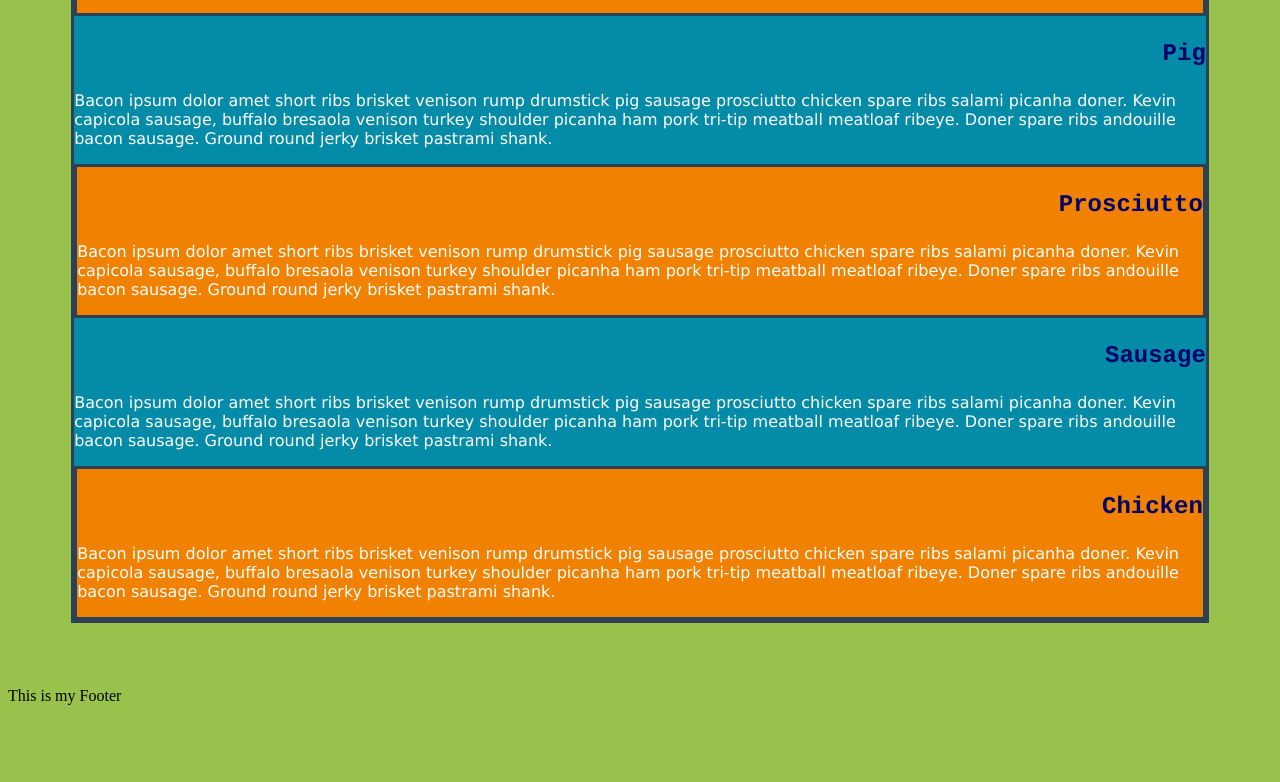
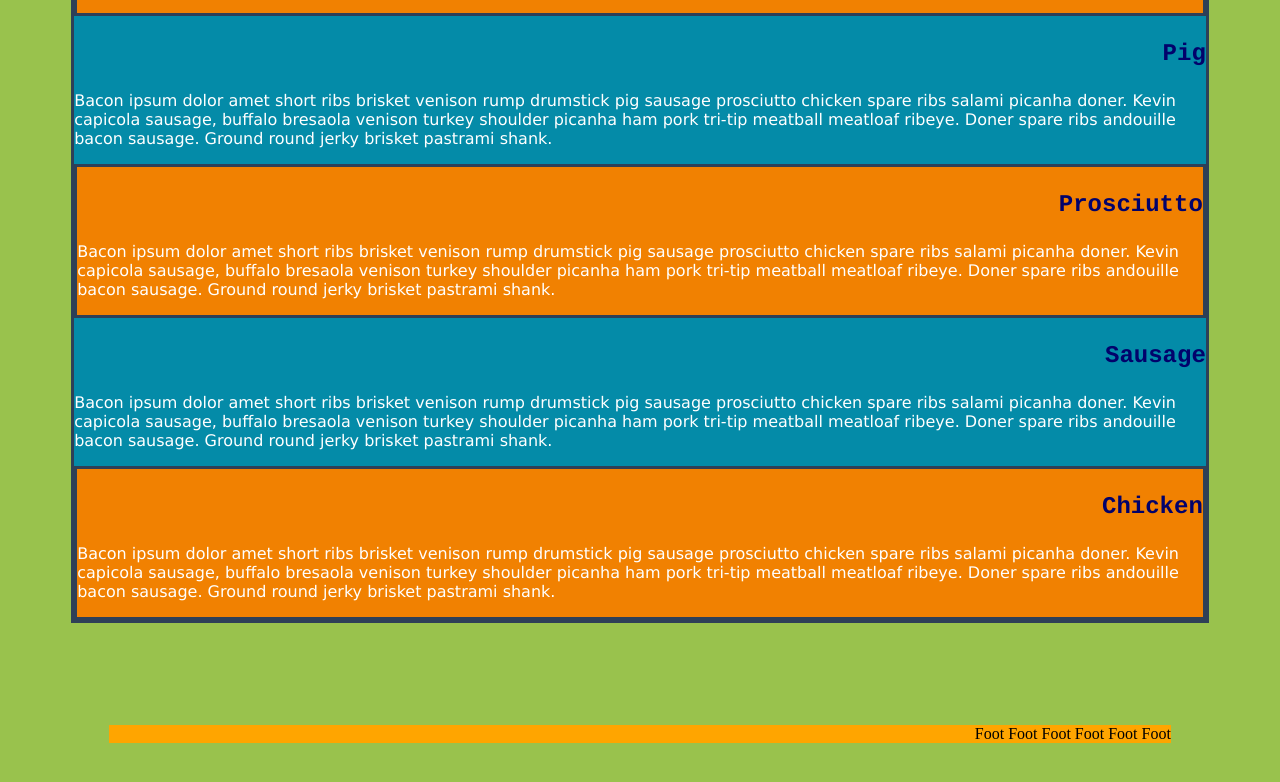
Before and after one commit to LandonTaylor-1/aca_web101_landon_taylor, a plain HTML site: page src/blog.html in a window 1280 px wide. Shown: the part 1106-1888 px from the top of the page. Before the commit the page ends 1819 px from the top, so only its background shows below. Drawn offline with Linux system fonts and the light colour scheme.

Commit message:
Final Revision-1

```diff
--- a/src/blog.html
+++ b/src/blog.html
@@ -80,5 +80,5 @@
         </article>
     </main>
 </body>
-<footer>This is my Footer</footer>
+<footer>Foot Foot Foot Foot Foot Foot</footer>
 </html>
--- a/src/css/style.css
+++ b/src/css/style.css
@@ -70,3 +70,9 @@ p:hover:first-letter {
     padding: 40px;
     border: 2px solid white;
 }
+
+footer {
+    margin: 8%;
+    background-color: orange;
+    text-align: right;
+}
```
